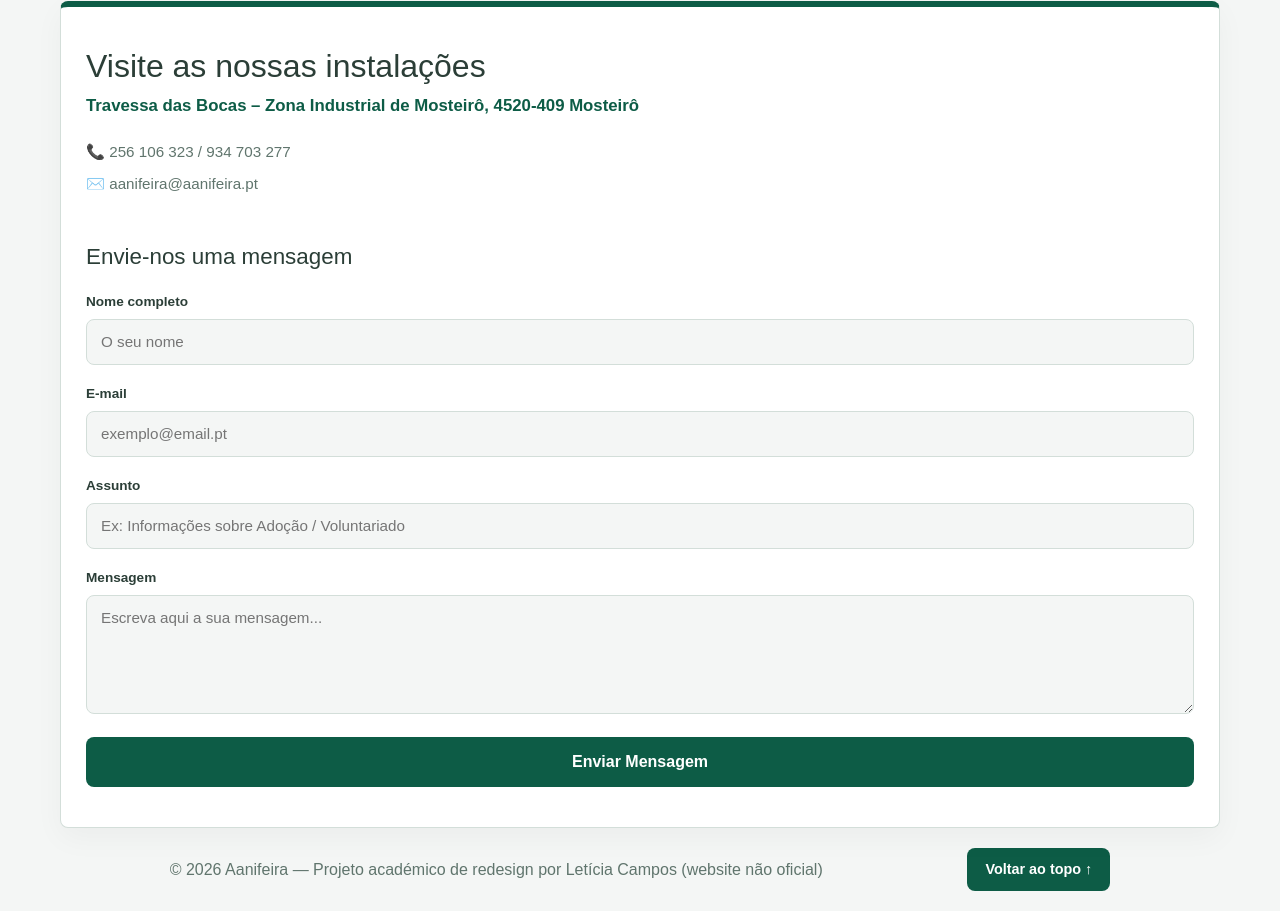
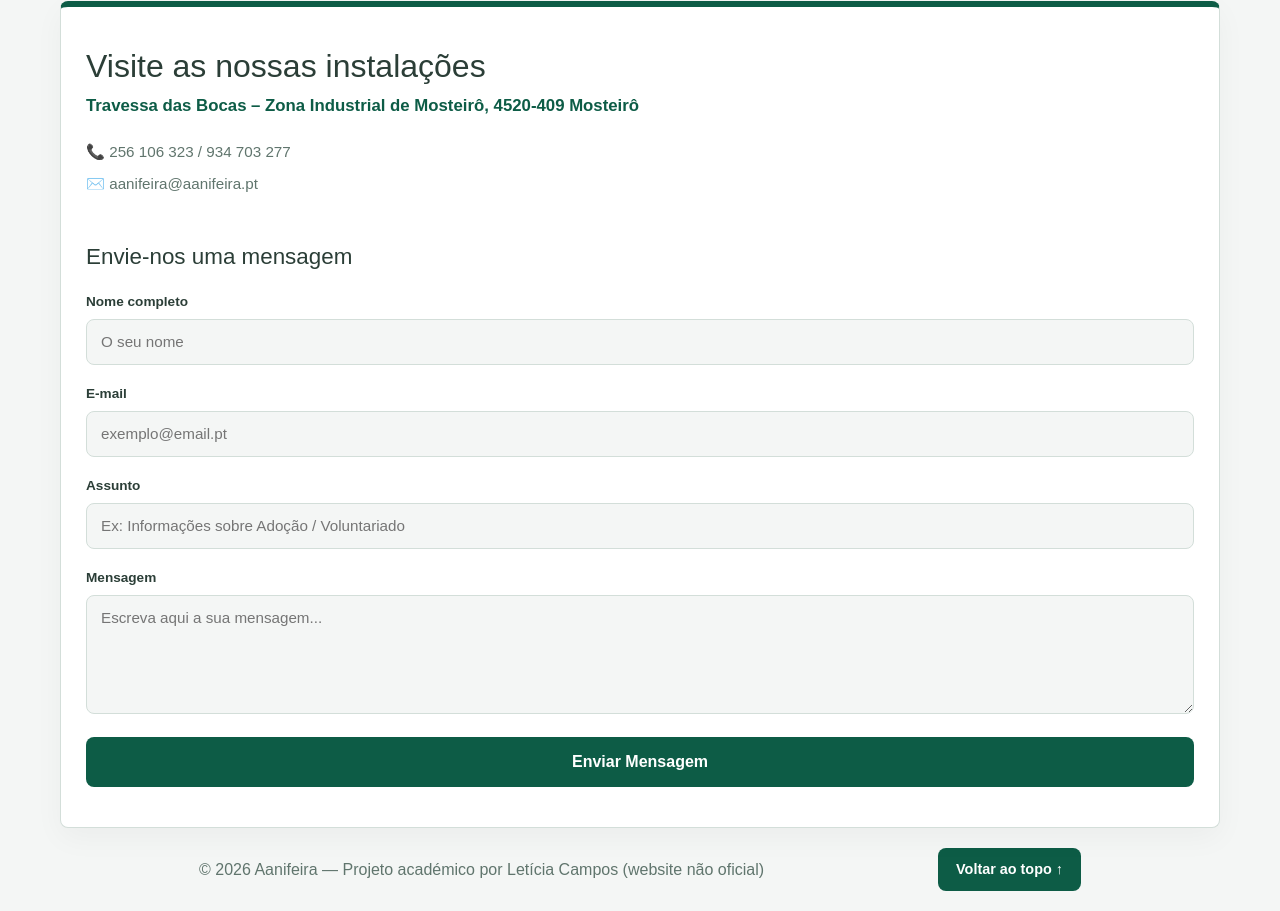
Before and after one commit to leticia-borgescampos/projeto_aanifeira, a plain HTML site: page index.html in a window 1280 px wide. Shown: the part 2637-3548 px from the top of the page. Drawn offline with nearby package versions, Linux system fonts and the light colour scheme; a web font is replaced by a local one.

Commit message:
ajuste texto rodape

```diff
--- a/index.html
+++ b/index.html
@@ -276,7 +276,7 @@
   <!-- rodapé -->
   <footer class="rodape-institucional">
     <div class="container conteudo-rodape">
-      <p>&copy; 2026 Aanifeira — Projeto académico de redesign por Letícia Campos (website não oficial)</p>
+      <p>&copy; 2026 Aanifeira — Projeto académico por Letícia Campos (website não oficial)</p>
       <a href="#inicio" class="btn-topo"> Voltar ao topo ↑</a>
     </div>
   </footer>
```
